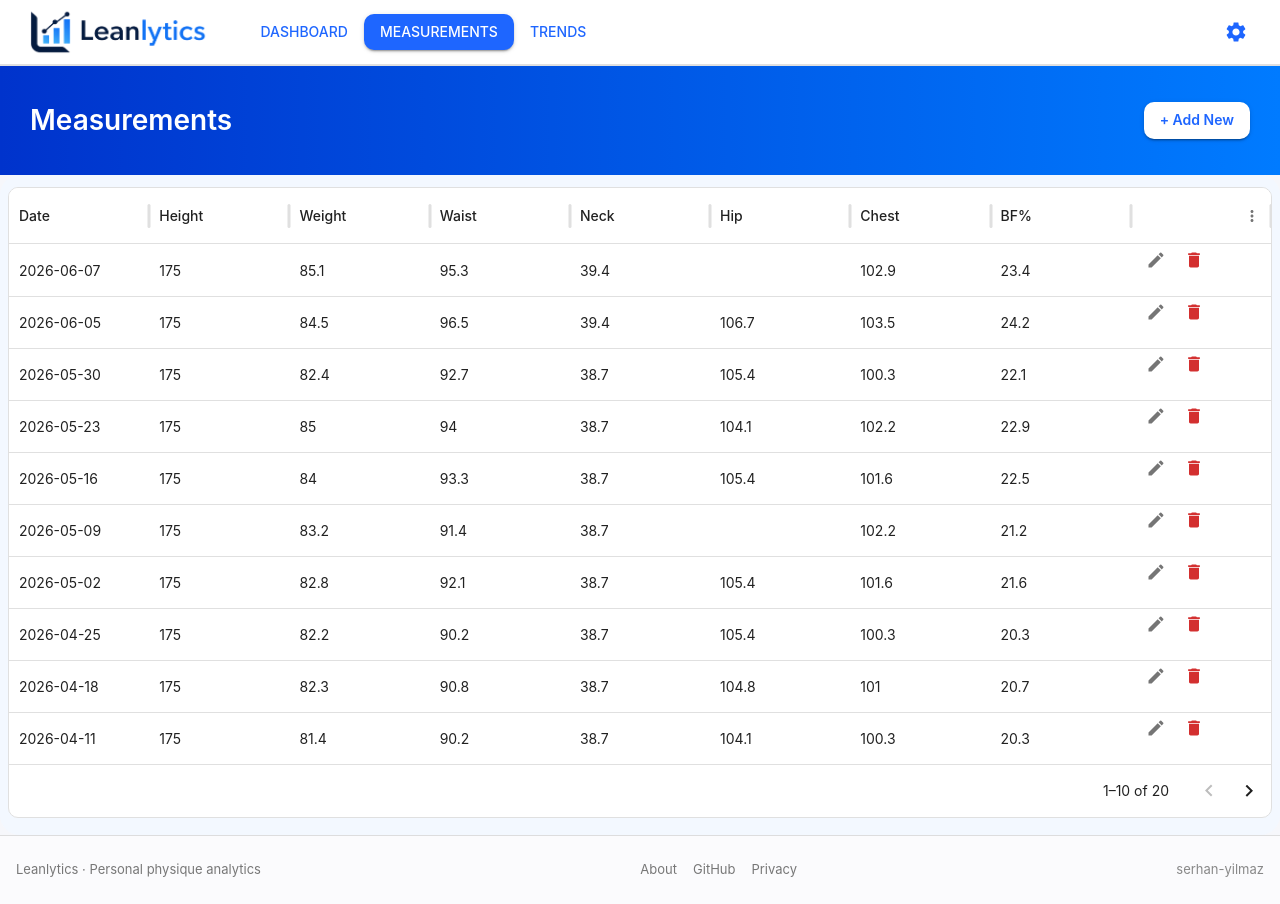
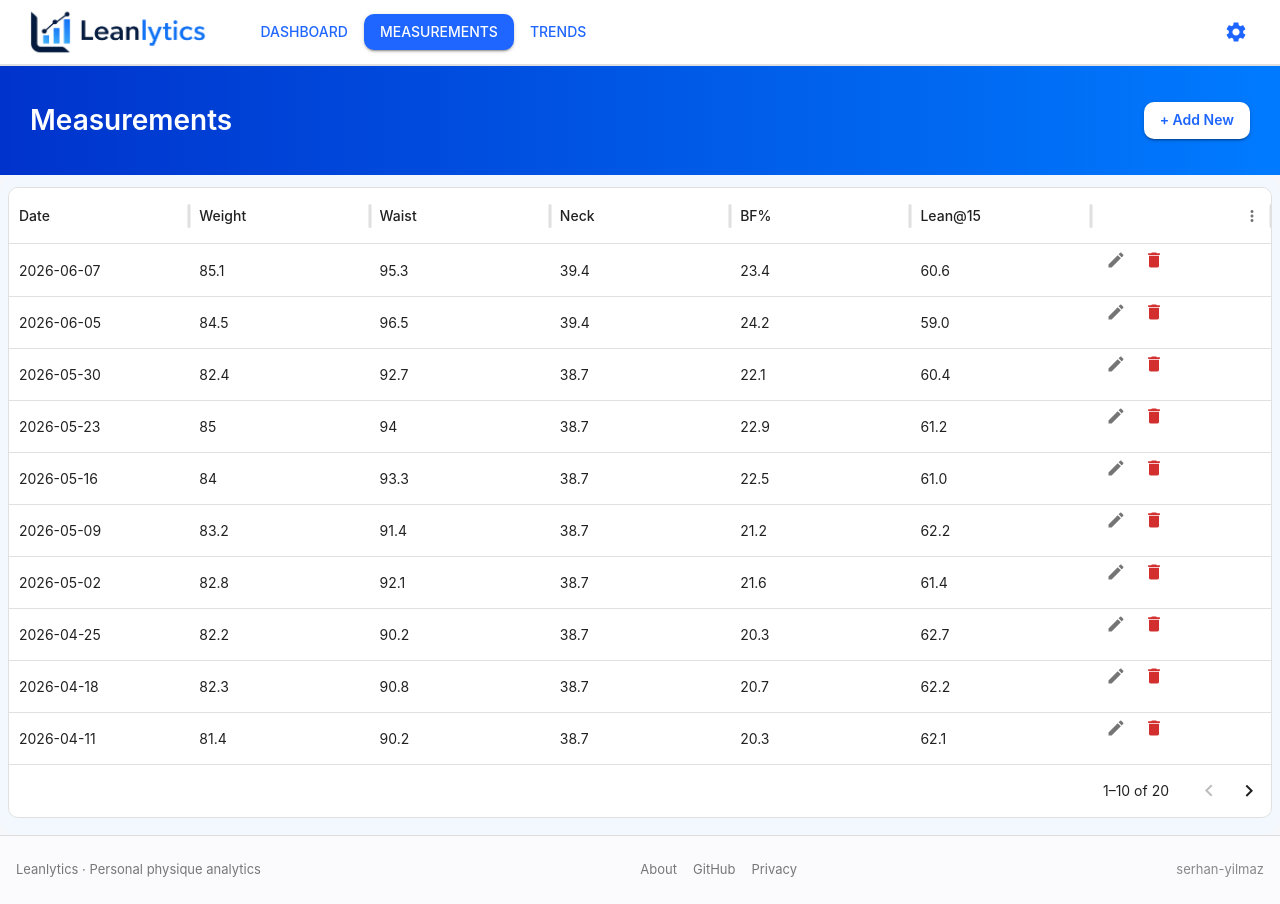
Before and after one commit to serhan-yilmaz/leanlytics, a React (Vite) app in the folder frontend/: page /measurements in a window 1280 px wide. Built offline with nearby package versions, Linux system fonts and the light colour scheme.

Commit message:
Update MeasurementTable.tsx

```diff
--- a/frontend/src/components/measurements/MeasurementTable.tsx
+++ b/frontend/src/components/measurements/MeasurementTable.tsx
@@ -5,7 +5,7 @@ import DeleteIcon from '@mui/icons-material/Delete'
 
 import type { Measurement } from '../../data/types'
 
-import { calculateBodyFat } from '../../calculations/bodyComposition'
+import { calculateBodyCompAtBF, calculateBodyFat } from '../../calculations/bodyComposition'
 
 type Props = {
   data: Measurement[]
@@ -37,7 +37,7 @@ export default function MeasurementTable({
   const allColumns: GridColDef[] = [
     { field: 'date', headerName: 'Date', flex: 1},
     { field: 'height', headerName: 'Height', flex: 1 },
-    { field: 'weight', headerName: 'Weight', flex: 1 },
+    { field: 'weight', headerName: 'Weight', flex: 1, description: "Weight measurement (kg)", },
     { field: 'waist', headerName: 'Waist', flex: 1 },
     { field: 'neck', headerName: 'Neck', flex: 1 },
     { field: 'hip', headerName: 'Hip', flex: 1 },
@@ -45,7 +45,7 @@ export default function MeasurementTable({
     {
       field: 'bodyFat',
       headerName: 'BF%',
-      // width: 100,
+      description: "Body fat estimate (%)",
       flex: 1,
       sortable: false,
 
@@ -56,6 +56,27 @@ export default function MeasurementTable({
           waist: row.waist,
           neck: row.neck,
         })
+      },
+    },
+    {
+      field: 'muscularity',
+      headerName: 'Lean@15',
+      description: 'Lean mass estimate (kg) at 15% body fat',
+      flex: 1,
+      sortable: false,
+
+      valueGetter: (_, row) => {
+        return calculateBodyCompAtBF({
+          weight: row.weight,
+          height: row.height,
+          bodyFat: calculateBodyFat({
+            sex: "male",
+            height: row.height,
+            waist: row.waist,
+            neck: row.neck,
+          }),
+          bfTarget: 15
+        }).leanMass.toFixed(1)
       },
     },
     {
@@ -92,6 +113,7 @@ export default function MeasurementTable({
     'weight',
     // 'waist',
     'bodyFat',
+    'muscularity',
     'actions',
   ]
 
@@ -126,6 +148,14 @@ const columns = allColumns.map((col) => {
         disableRowSelectionOnClick
         disableColumnSorting
         initialState={{
+          columns: {
+            columnVisibilityModel: {
+              height: false,
+              hip: false,
+              chest: false,
+              muscularity: !isMobile
+            },
+          },
           // sorting: {
           //   sortModel: [
           //     { field: 'date', sort: 'desc' },
```
